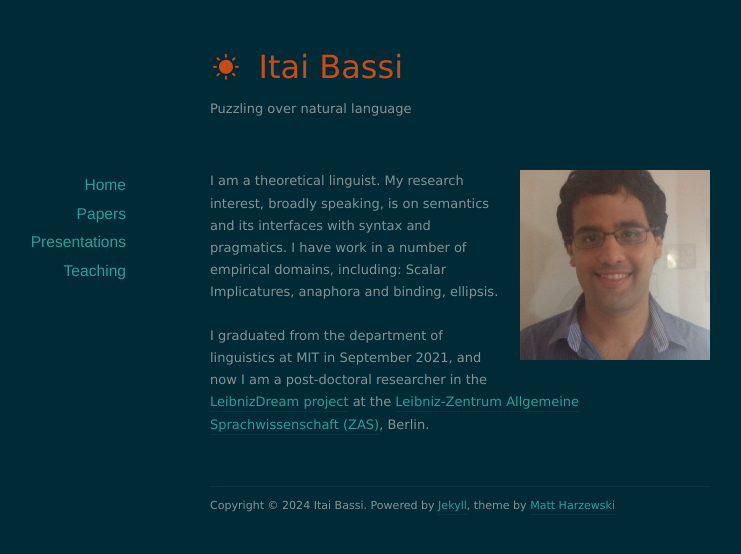
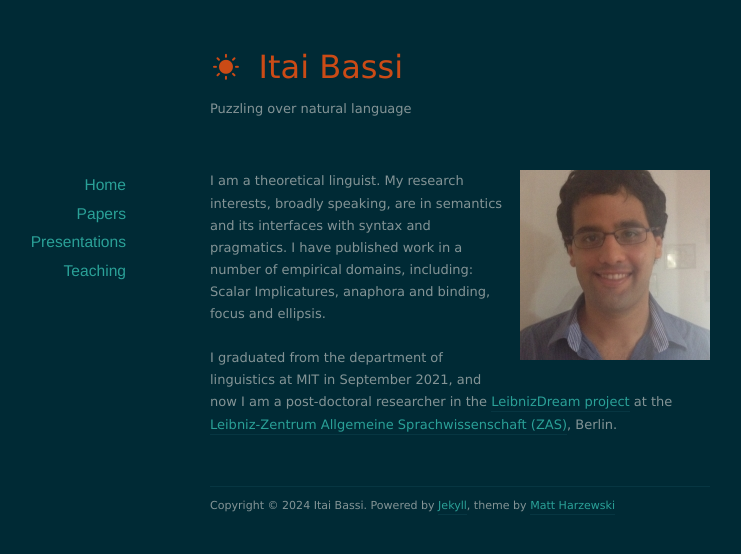
Before and after one commit to itaibassi/itaibassi.github.io, a Jekyll site: the page built from index.html, in a window 1280 px wide. Shown: the top 554 px of the page, without its empty margins (180-921 px from the left). Built offline with Jekyll 4.4.1, drawn with Linux system fonts in a browser that asks for light colours; nearby versions of some CDN libraries; the list of posts is cut into pages by our own code.

Commit message:
Update index.html

```diff
--- a/index.html
+++ b/index.html
@@ -5,7 +5,7 @@ title: Itai Bassi
 
 
 <img src="/images/nice_photo.jpeg" class="right" />
-I am a theoretical linguist. My research interest, broadly speaking, is on semantics and its interfaces with syntax and pragmatics. I have work in a number of empirical domains, including: Scalar Implicatures, anaphora and binding, ellipsis.
+I am a theoretical linguist. My research interests, broadly speaking, are in semantics and its interfaces with syntax and pragmatics. I have published work in a number of empirical domains, including: Scalar Implicatures, anaphora and binding, focus and ellipsis.
 
 <br><br>
 
```
